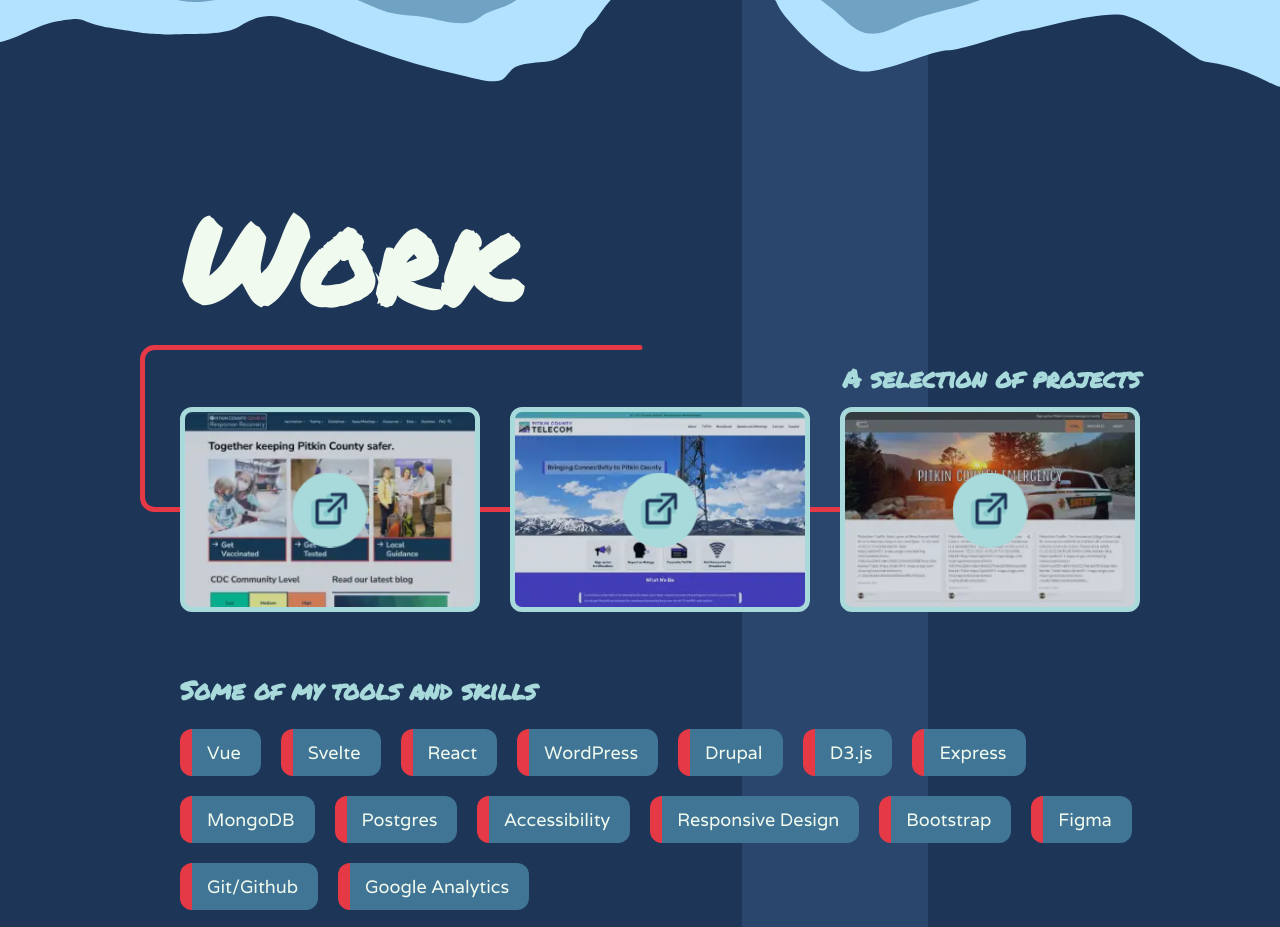
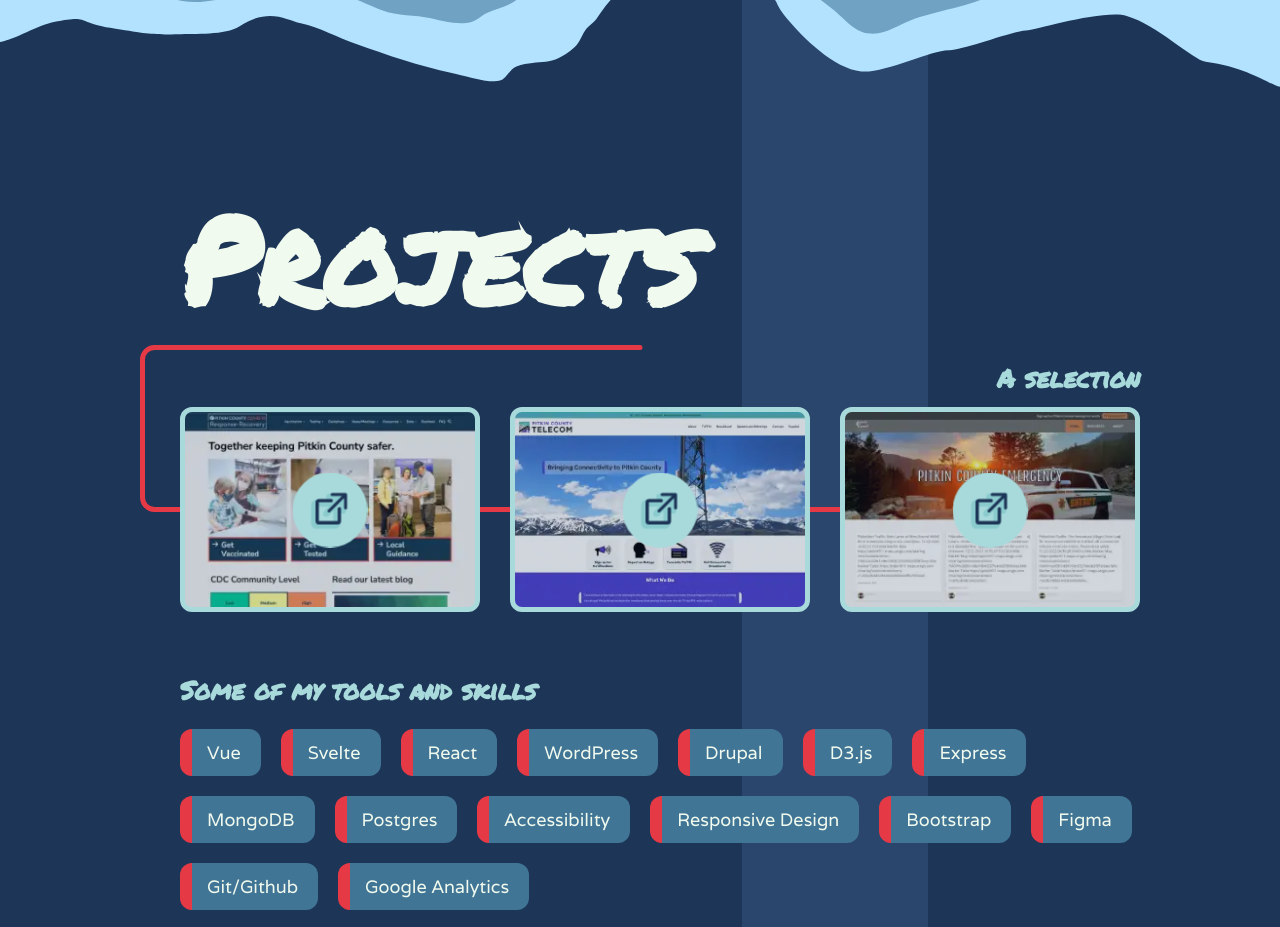
Before and after one commit to NickCalderone/developer-portfolio, a Nuxt app: page / in a window 1280 px wide. Shown: the part 820-1747 px from the top of the page. Built offline with nearby package versions, Linux system fonts and the light colour scheme.

Commit message:
changed title and description text

```diff
--- a/components/Work.vue
+++ b/components/Work.vue
@@ -140,7 +140,7 @@ export default {
 <template>
 	<section>
 		<div class="work-header-wrapper">
-			<h2 id="work">Work</h2>
+			<h2 id="work">Projects</h2>
 		</div>
 		<div class="work-wrapper">
 			<div class="work-canvas-wrapper">
@@ -149,7 +149,7 @@ export default {
 				</canvas>
 			</div>
 			<div class="work-subheader">
-				<h3>A selection of projects</h3>
+				<h3>A selection</h3>
 			</div>
 			<Example class="example-1" img-name="covid" img-src="covid-700.webp" alt="Pitkin county covid website"
 				imgLink="https://covid19.pitkincounty.com" img-width="700" img-height="467" />
```
